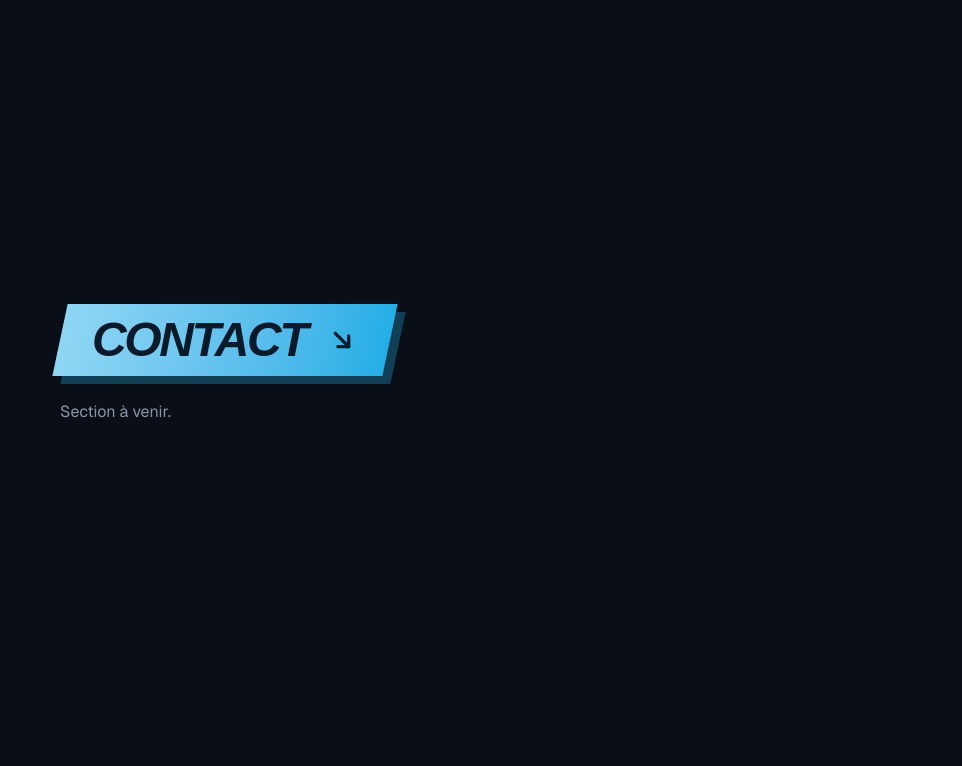
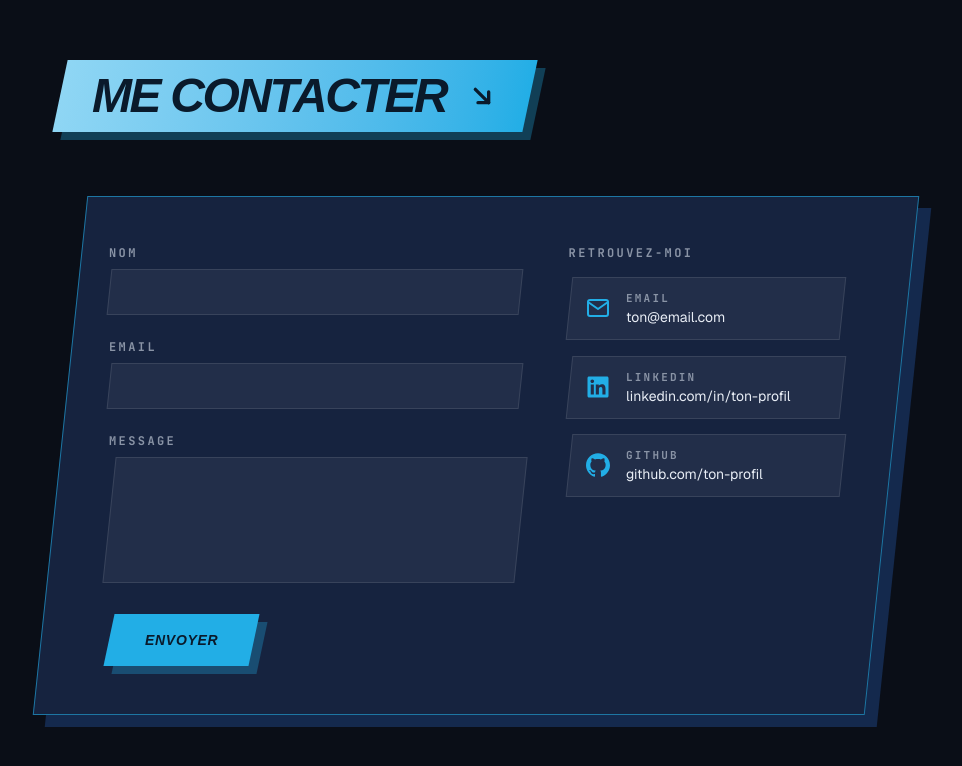
Before and after one commit to Rayz-Zy/portfolio, a Next.js app: page / in a window 1280 px wide. Shown: the part 3447-4213 px from the top of the page, without its empty margins (100-1062 px from the left). Built offline with nearby package versions, Linux system fonts and the light colour scheme; a web font is replaced by a local one.

Commit message:
Ajout section contact

```diff
--- /dev/null
+++ b/app/components/Contact.tsx
@@ -0,0 +1,186 @@
+"use client";
+
+import { motion, useReducedMotion, type Variants } from "motion/react";
+import { type IconType } from "react-icons";
+import { FiMail } from "react-icons/fi";
+import { FaLinkedin } from "react-icons/fa6";
+import { SiGithub } from "react-icons/si";
+import SectionTitle from "./SectionTitle";
+
+// Liens de contact : remplace les placeholders (adresse + URLs) par les tiens.
+// Les logos viennent de react-icons (Simple Icons + Feather).
+type ContactLink = {
+  label: string;
+  value: string;
+  href: string;
+  icon: IconType;
+};
+
+const LINKS: ContactLink[] = [
+  {
+    label: "EMAIL",
+    value: "ton@email.com",
+    href: "mailto:ton@email.com",
+    icon: FiMail,
+  },
+  {
+    label: "LINKEDIN",
+    value: "linkedin.com/in/ton-profil",
+    href: "#",
+    icon: FaLinkedin,
+  },
+  {
+    label: "GITHUB",
+    value: "github.com/ton-profil",
+    href: "#",
+    icon: SiGithub,
+  },
+];
+
+const EASE = [0.22, 1, 0.36, 1] as const;
+
+const stack: Variants = {
+  hidden: {},
+  show: { transition: { staggerChildren: 0.1 } },
+};
+
+const item: Variants = {
+  hidden: { opacity: 0, y: 20 },
+  show: { opacity: 1, y: 0, transition: { duration: 0.5, ease: EASE } },
+};
+
+// Champ de formulaire réutilisable : label mono majuscule + input dark
+// avec bordure qui passe au cyan au focus (même langage visuel que Skills).
+function Field({
+  id,
+  label,
+  type = "text",
+  textarea = false,
+}: {
+  id: string;
+  label: string;
+  type?: string;
+  textarea?: boolean;
+}) {
+  // -skew-x-6 : le champ épouse l'inclinaison du panneau (parallélogramme).
+  const base =
+    "w-full -skew-x-6 border border-white/10 bg-white/5 px-4 py-3 text-sm text-foreground " +
+    "placeholder:text-muted/50 outline-none transition-colors " +
+    "focus:border-accent focus:bg-white/10 focus:ring-1 focus:ring-accent/50";
+
+  return (
+    <div>
+      <label
+        htmlFor={id}
+        className="mb-2 block font-mono text-xs font-bold uppercase tracking-[0.2em] text-muted"
+      >
+        {label}
+      </label>
+      {textarea ? (
+        <textarea id={id} name={id} rows={5} className={`${base} resize-none`} />
+      ) : (
+        <input id={id} name={id} type={type} className={base} />
+      )}
+    </div>
+  );
+}
+
+export default function Contact() {
+  const reduce = useReducedMotion();
+
+  // Pas de backend pour l'instant : on empêche juste le rechargement de page.
+  // Branche ici ton service d'envoi (Formspree, Resend, etc.) plus tard.
+  function handleSubmit(e: React.FormEvent<HTMLFormElement>) {
+    e.preventDefault();
+  }
+
+  return (
+    <section id="contact" className="min-h-dvh px-6 py-24 md:pl-40 md:pr-72">
+      <SectionTitle>Me Contacter</SectionTitle>
+
+      {/* Grand panneau : ombre navy décalée derrière + bordure cyan devant */}
+      <motion.div
+        initial={reduce ? false : { opacity: 0, y: 24 }}
+        whileInView={reduce ? undefined : { opacity: 1, y: 0 }}
+        viewport={{ once: true, amount: 0.2 }}
+        transition={{ duration: 0.6, ease: EASE }}
+        className="relative mt-16 max-w-5xl"
+      >
+        {/* Ombre décalée en bas-droite, inclinée comme le cadre */}
+        <span
+          aria-hidden
+          className="absolute inset-0 -skew-x-6 translate-x-3 translate-y-3 bg-(--title-shadow)"
+        />
+        {/* Cadre parallélogramme (incliné) avec bordure cyan.
+            Le contenu est contre-incliné (skew-x-6) pour rester droit. */}
+        <div className="relative -skew-x-6 border border-accent/60 bg-panel">
+          <motion.div
+            variants={reduce ? undefined : stack}
+            initial={reduce ? false : "hidden"}
+            whileInView={reduce ? undefined : "show"}
+            viewport={{ once: true, amount: 0.2 }}
+            className="grid skew-x-6 grid-cols-1 gap-12 p-8 md:p-12 lg:grid-cols-[1.5fr_1fr]"
+          >
+            {/* Colonne gauche : formulaire */}
+            <motion.form
+              variants={reduce ? undefined : item}
+              onSubmit={handleSubmit}
+              className="flex flex-col gap-6"
+            >
+              <Field id="name" label="Nom" />
+              <Field id="email" label="Email" type="email" />
+              <Field id="message" label="Message" textarea />
+
+              {/* Bouton parallélogramme cyan + ombre décalée (recette VOIR PLUS) */}
+              <button type="submit" className="group relative self-start">
+                <span
+                  aria-hidden
+                  className="absolute inset-0 bg-accent/30"
+                  style={{ transform: "translate(0.5rem, 0.5rem) skewX(-12deg)" }}
+                />
+                <span className="relative block -skew-x-12 bg-accent px-9 py-4 transition-transform duration-200 group-hover:translate-x-1 group-hover:translate-y-1">
+                  <span className="block skew-x-12 font-display text-sm font-bold italic tracking-wider text-[#0a1a2b]">
+                    ENVOYER
+                  </span>
+                </span>
+              </button>
+            </motion.form>
+
+            {/* Colonne droite : liens de contact */}
+            <motion.div variants={reduce ? undefined : item} className="flex flex-col gap-4">
+              <p className="font-mono text-xs font-bold uppercase tracking-[0.2em] text-muted">
+                Retrouvez-moi
+              </p>
+              {LINKS.map((l) => {
+                const Icon = l.icon;
+                return (
+                  <a
+                    key={l.label}
+                    href={l.href}
+                    className="group block -skew-x-6 border border-white/10 bg-white/5 px-4 py-3 transition-colors hover:border-accent/60 hover:bg-white/10"
+                  >
+                    {/* Contenu contre-incliné : la carte penche, pas l'icône ni le texte */}
+                    <span className="flex skew-x-6 items-center gap-4">
+                      <Icon
+                        aria-hidden
+                        className="h-6 w-6 shrink-0 text-accent transition-transform group-hover:scale-110"
+                      />
+                      <span className="min-w-0">
+                        <span className="block font-mono text-[11px] font-bold uppercase tracking-[0.2em] text-muted">
+                          {l.label}
+                        </span>
+                        <span className="block truncate text-sm text-foreground">
+                          {l.value}
+                        </span>
+                      </span>
+                    </span>
+                  </a>
+                );
+              })}
+            </motion.div>
+          </motion.div>
+        </div>
+      </motion.div>
+    </section>
+  );
+}
--- a/app/page.tsx
+++ b/app/page.tsx
@@ -2,6 +2,7 @@ import Sidebar from "./components/Sidebar";
 import Hero from "./components/Hero";
 import Projects from "./components/Projects";
 import Skills from "./components/Skills";
+import Contact from "./components/Contact";
 import PlaceholderSection from "./components/PlaceholderSection";
 
 export default function Home() {
@@ -13,7 +14,7 @@ export default function Home() {
         <PlaceholderSection id="about" title="About" />
         <Projects />
         <Skills />
-        <PlaceholderSection id="contact" title="Contact" />
+        <Contact />
       </main>
     </>
   );
```
